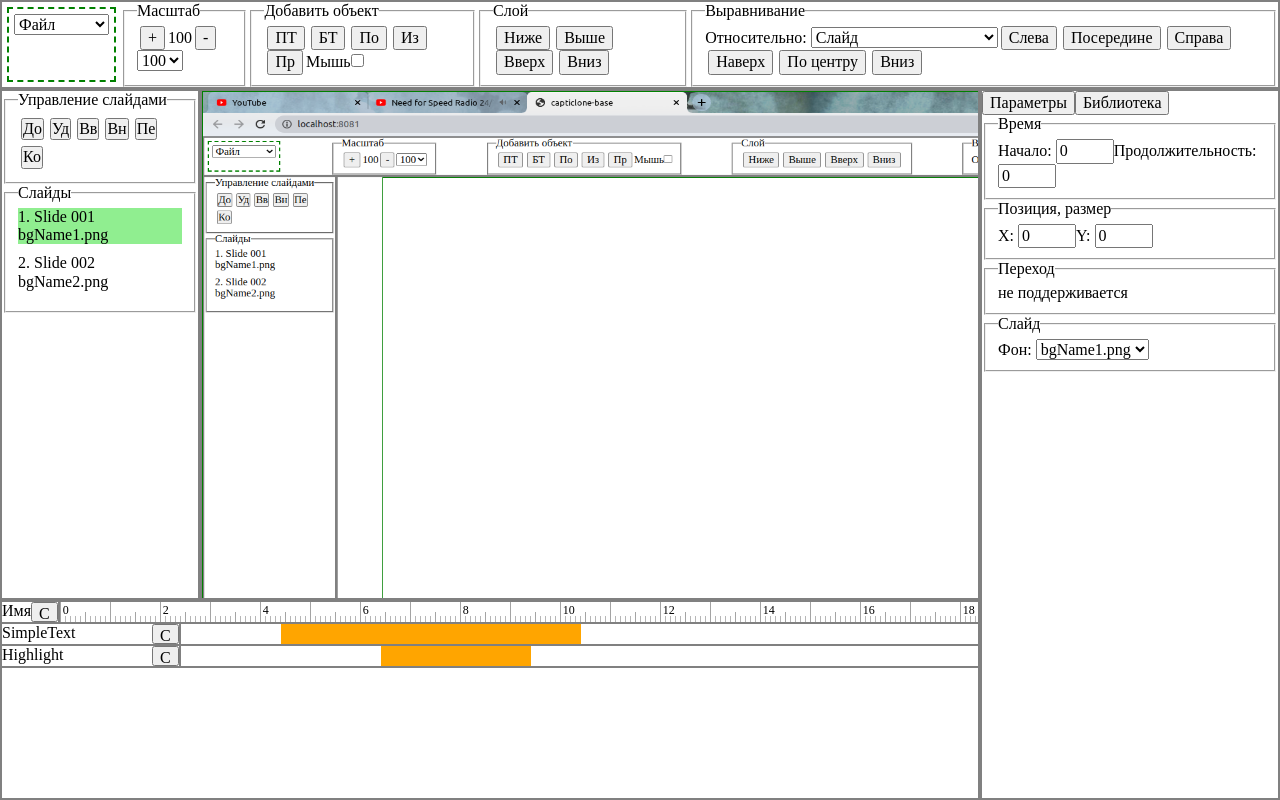
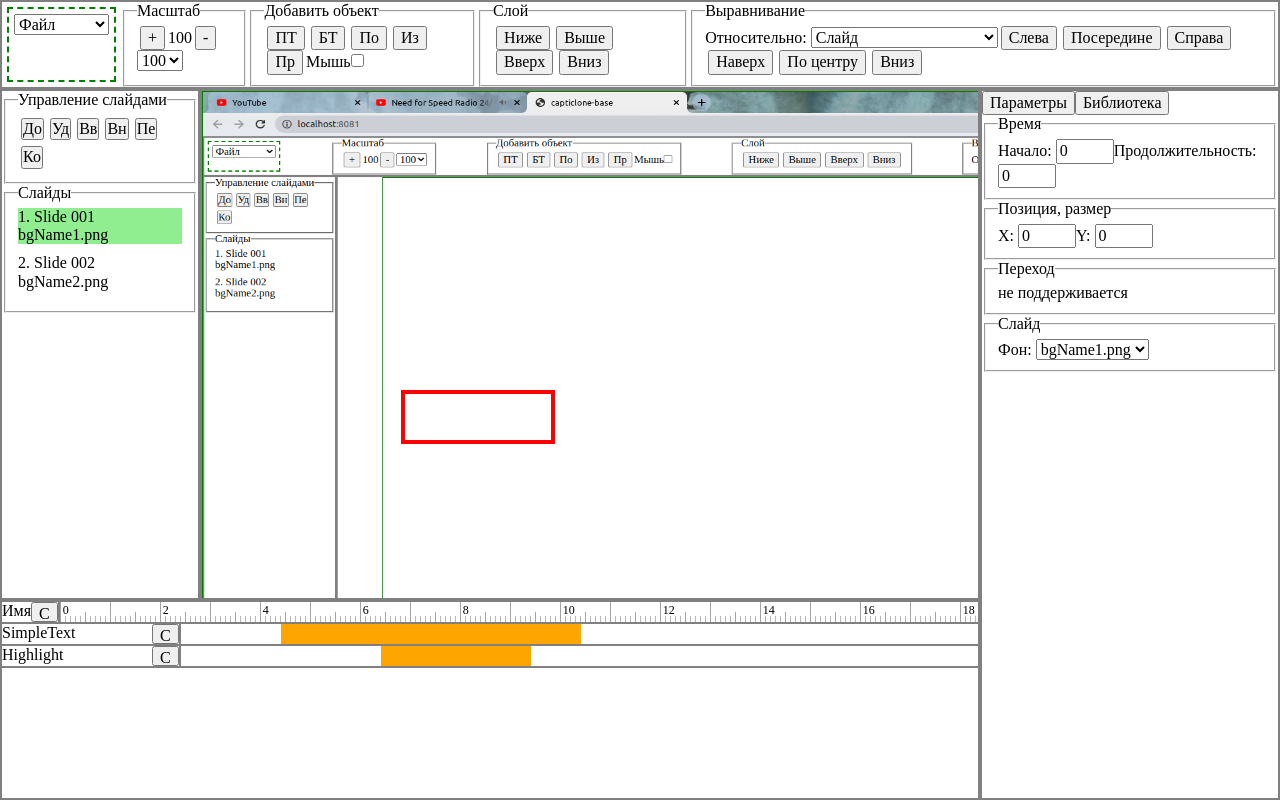
Before and after one commit to kvazimode/capticlone-desktop, a React app: page / in a window 1280 px wide. Built offline with nearby package versions, Linux system fonts and the light colour scheme.

Commit message:
elements are drawn on canvas

```diff
--- a/src/app/app.jsx
+++ b/src/app/app.jsx
@@ -24,6 +24,7 @@ const defaultEl = {
 class App extends PureComponent {
     constructor(props) {
         super(props);
+        this.resolution = props.proj.resolution
         this.slides = props.proj.slides
         this.bgList = this._preloadBg()
         this.state = {
@@ -88,7 +89,11 @@ class App extends PureComponent {
     render() {
         return <>
             <Tools />
-            <Canvas bgImg={this.state.currentBg}/>
+            <Canvas
+                bgImg={this.state.currentBg}
+                slide={this.state.currentSlide}
+                resolution={this.resolution}
+            />
             <SlideList
                 slides={this.slides}
                 currentSlideID={this.state.currentSlideID}
--- a/src/app/canvas/canvas.jsx
+++ b/src/app/canvas/canvas.jsx
@@ -1,21 +1,59 @@
 import React, { useRef, useEffect } from 'react'
+import Highlight from './classes/highlight.js'
+import TextBox from './classes/text-box.js'
+import SimpleText from './classes/simple-text.js'
 
 export default function Canvas(props) {
   const canvasRef = useRef(null)
+  const resolution = props.resolution
+
+  let makeObject = (item) => {
+    let obj = {}
+    switch(item.type) {
+        case `TextBox`:
+            obj = new TextBox(item);
+            break;
+        case `SimpleText`:
+            obj = new SimpleText(item);
+            break;
+        case `Highlight`:
+            obj = new Highlight(item, resolution);
+            break;
+    }
+    return obj
+  }
+
+  let composer = () => {
+    let stack = []
+    props.slide.elements.forEach(item => {
+            stack.push(makeObject(item))
+    })
+    stack.sort((a, b) => b.order - a.order)
+    return stack
+  }
+
+  function drawEl(ctx) {
+    let stack = composer()
+    stack.forEach(el => {
+        el.draw(ctx)
+    })
+  }
 
   function drawBg(ctx) {
-    ctx.drawImage(props.bgImg, 0, 0, 1280, 720)
+    ctx.drawImage(props.bgImg, 0, 0, resolution.x, resolution.y)
   }
 
   useEffect(() => {
     const canvas = canvasRef.current
     const ctx = canvas.getContext(`2d`)
+    ctx.clearRect(0, 0, resolution.x, resolution.y)
     drawBg(ctx)
-  }, [drawBg])
+    drawEl(ctx)
+  }, [props.slide])
 
   return <>
     <div className="panel panel-canvas">
-      <canvas ref={canvasRef} className="canvas" width="1280" height="720"></canvas>
+      <canvas ref={canvasRef} className="canvas" width={resolution.x} height={resolution.y}></canvas>
     </div>
     </>
 }
--- /dev/null
+++ b/src/app/canvas/classes/highlight.js
@@ -0,0 +1,29 @@
+class Highlight {
+  constructor(params, resolution) {
+    this.lineWidth = params.lineWidth
+    this.x = params.position.x
+    this.y = params.position.y
+    this.w = params.w
+    this.h = params.h
+    this.resX = resolution.x
+    this.resY = resolution.y
+    this.order = params.order
+  }
+
+  draw(ctx) {
+    let rect = new Path2D()
+    ctx.fillStyle = `black`
+    ctx.beginPath()
+    ctx.lineWidth = this.lineWidth
+    ctx.strokeStyle = `red`
+    // inner rect
+    rect.moveTo(this.x, this.y)
+    rect.lineTo(this.x + this.w, this.y)
+    rect.lineTo(this.x + this.w, this.y + this.h)
+    rect.lineTo(this.x, this.y + this.h)
+    rect.closePath()
+    ctx.stroke(rect)
+  }
+}
+
+export default Highlight
--- /dev/null
+++ b/src/app/canvas/classes/simple-text.js
@@ -0,0 +1,19 @@
+class SimpleText {
+    constructor(params) {
+      this.font = `${params.fontSize} ${params.font}`
+      this.txtFill = params.txtFill
+      this.text = params.text
+      this.x = params.position.x
+      this.y = params.position.y
+      this.order = params.order
+    }
+
+    draw(ctx) {
+      ctx.font = this.font
+      ctx.fillStyle = this.txtFill
+      ctx.fillText(this.text, this.x, this.y)
+    }
+
+  }
+
+export default SimpleText
--- /dev/null
+++ b/src/app/canvas/classes/text-box.js
@@ -0,0 +1,19 @@
+class TextBox {
+  constructor(params) {
+    this.font = `${params.fontSize} ${params.font}`
+    this.bgFill = params.bgFill
+    this.txtFill = params.txtFill
+    this.text = params.text
+    this.order = params.order
+  }
+
+  draw(ctx) {
+    ctx.font = this.font
+    ctx.fillStyle = this.bgFill
+    ctx.fillRect(400, 350, 200, 50)
+    ctx.fillStyle = this.txtFill
+    ctx.fillText(this.text, 430, 380)
+  }
+}
+
+export default TextBox
--- a/src/data/proj.js
+++ b/src/data/proj.js
@@ -1,5 +1,6 @@
 export default {
     name: `newproj`,
+    resolution: {x: 1280, y: 720},
     slides: [
         {
             id: 0,
```
